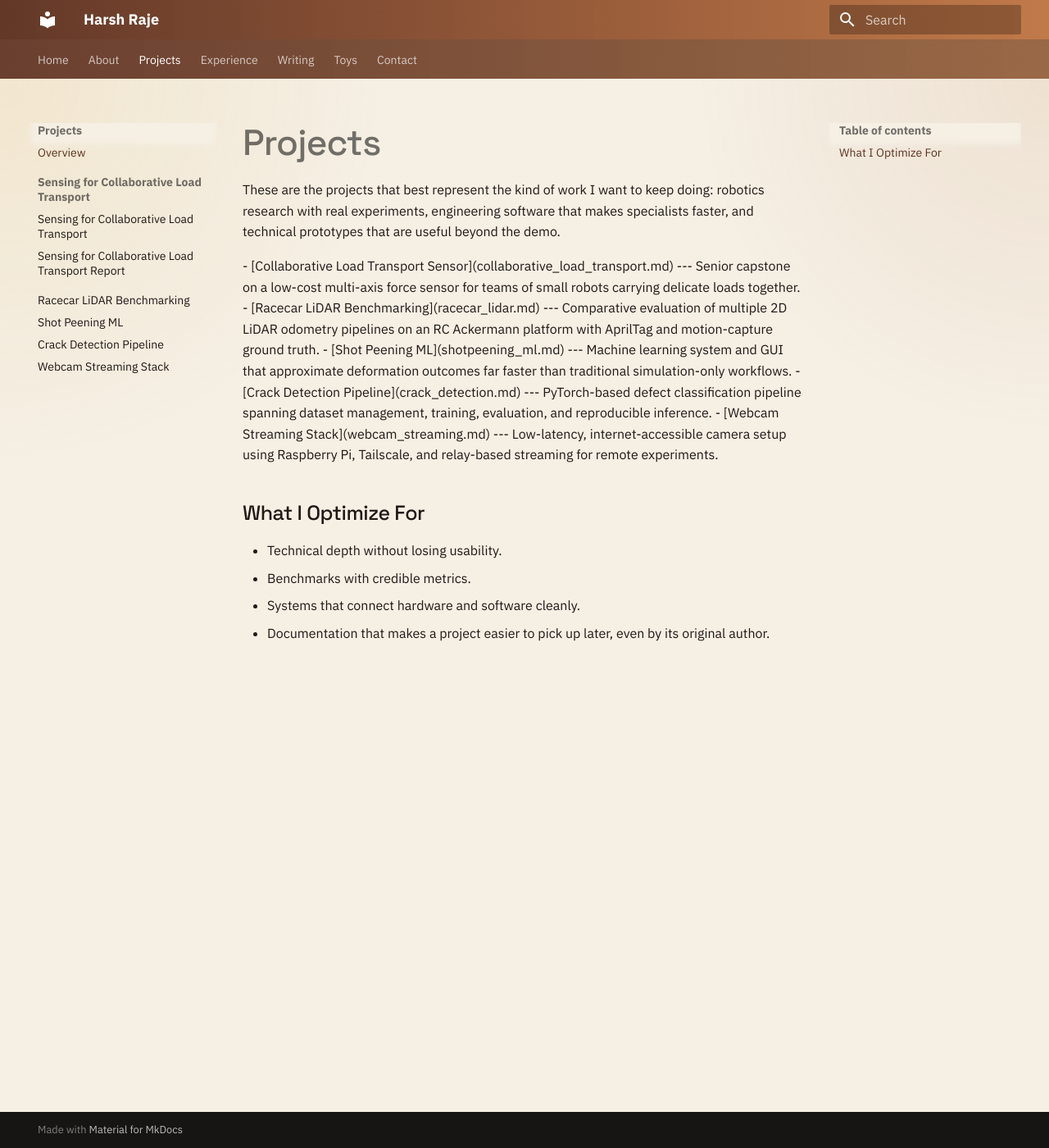
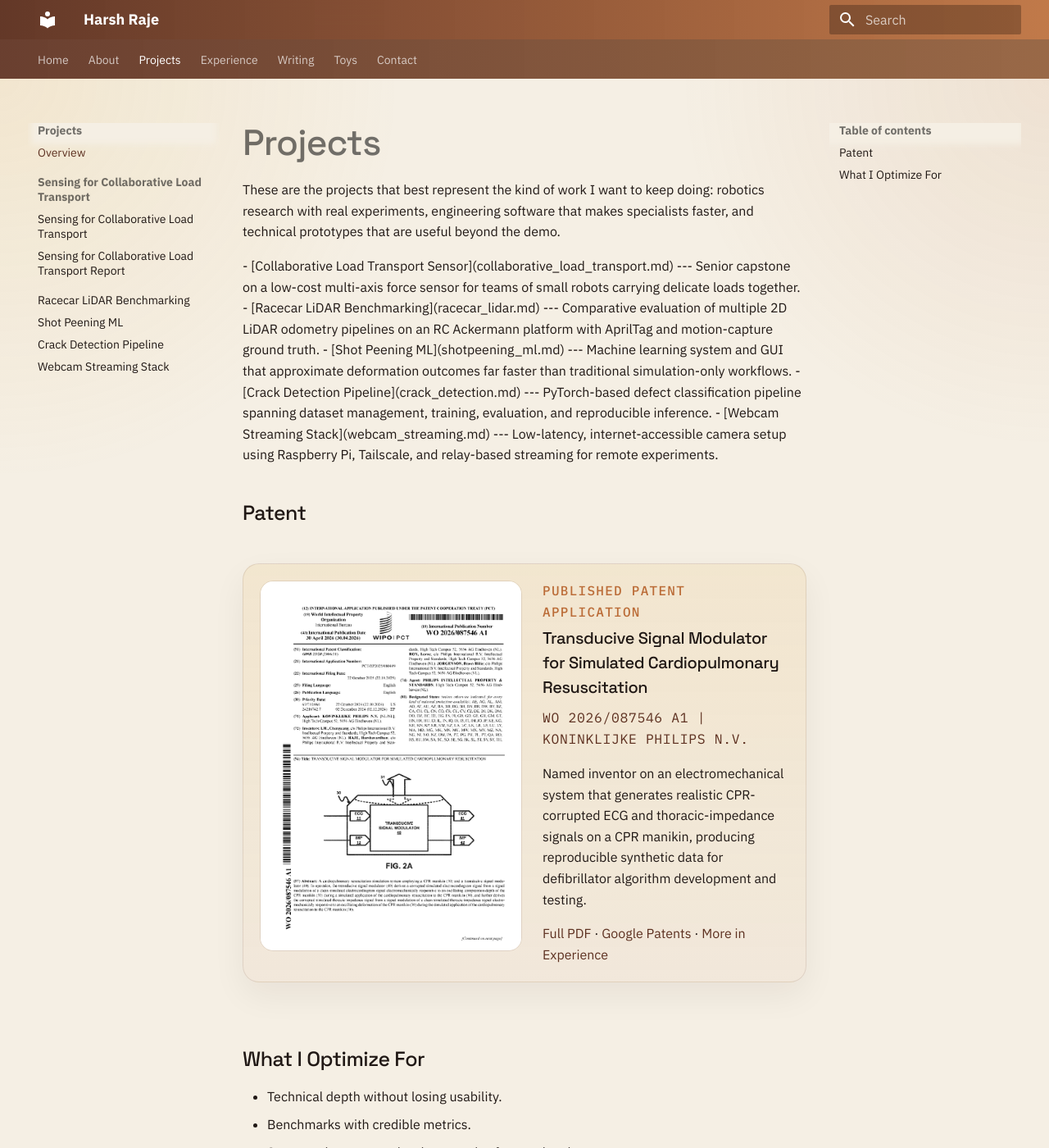
Before and after one commit to icgray/icgray.github.io, an MkDocs documentation site: the page built from docs/projects/index.md, in a window 1280 px wide and 1400 px high. Shown: the whole window at 82% size. Built offline with MkDocs 1.6.1 and Material for MkDocs 9.7.7, drawn with Linux system fonts in a browser that asks for light colours.

Commit message:
Add patent WO2026087546A1 card to the Projects index
Mirror the home-page Patent section on projects/index.md, with asset and
Experience links adjusted for the projects/ subdirectory.

Co-Authored-By: Claude Opus 4.8 <noreply@anthropic.com>

```diff
--- a/docs/projects/index.md
+++ b/docs/projects/index.md
@@ -36,6 +36,31 @@ These are the projects that best represent the kind of work I want to keep doing
 
 </div>
 
+## Patent
+
+<div class="award-grid">
+  <div class="award-card">
+    <a class="award-image-link" href="../assets/patent/WO2026087546A1.pdf" target="_blank">
+      <img src="../assets/patent/wo2026087546a1-front-page.png" alt="Front page of international patent application WO 2026/087546 A1" class="award-image" />
+    </a>
+    <div class="award-copy">
+      <div class="hero-kicker">Published Patent Application</div>
+      <h3>Transducive Signal Modulator for Simulated Cardiopulmonary Resuscitation</h3>
+      <p class="award-meta">WO 2026/087546 A1 | Koninklijke Philips N.V.</p>
+      <p>
+        Named inventor on an electromechanical system that generates realistic CPR-corrupted
+        ECG and thoracic-impedance signals on a CPR manikin, producing reproducible synthetic
+        data for defibrillator algorithm development and testing.
+      </p>
+      <p>
+        <a href="../assets/patent/WO2026087546A1.pdf" target="_blank">Full PDF</a> ·
+        <a href="https://patents.google.com/patent/WO2026087546A1/en" target="_blank">Google Patents</a> ·
+        <a href="../experience.md#patents">More in Experience</a>
+      </p>
+    </div>
+  </div>
+</div>
+
 ## What I Optimize For
 
 - Technical depth without losing usability.
```
